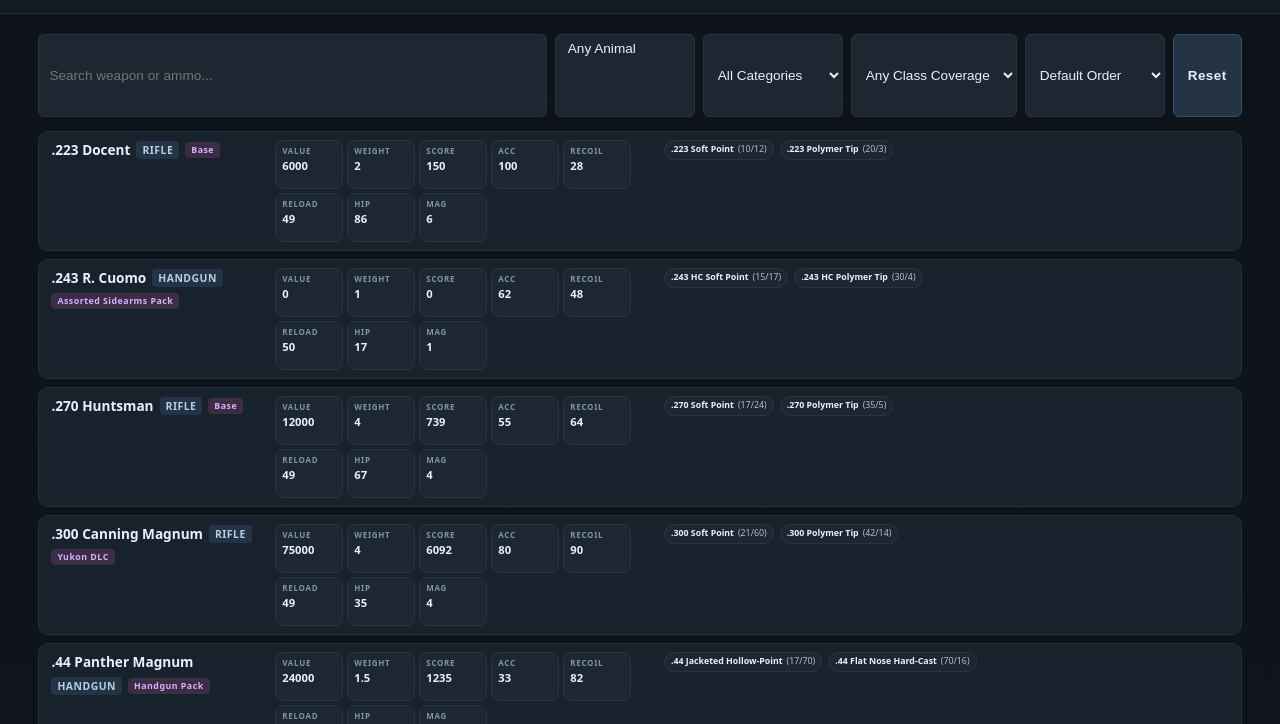
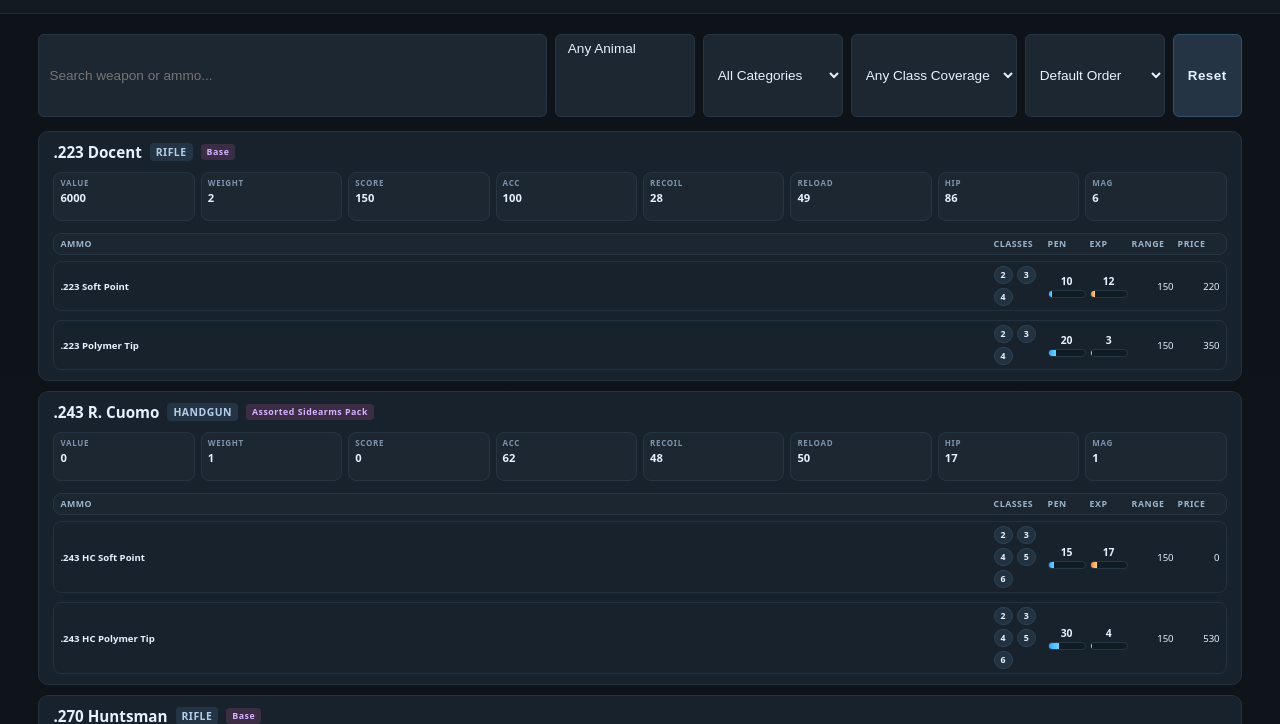
Before and after one commit to CosmicPhoenix171/QuickDiamonds, a plain HTML site: page weapons.html in a window 1280 px wide. Shown: the part 76-800 px from the top of the page. Drawn offline with Linux system fonts and the light colour scheme.

Commit message:
Refactor weapon row layout to improve readability and update ammo display logic for better organization

```diff
--- a/weapons.html
+++ b/weapons.html
@@ -23,26 +23,9 @@
   button { background:#243444; color:var(--ink); border:1px solid #325069; padding:6px 14px; border-radius:6px; cursor:pointer; font-weight:600; letter-spacing:.5px }
   button:hover { background:#2e4860 }
   /* List layout replacing card grid */
-  .list { display:flex; flex-direction:column; gap:6px; }
-  .weapon-row { background:var(--panel); border:1px solid #25313d; border-radius:10px; padding:8px 12px; display:grid; gap:12px; grid-template-columns: clamp(180px,18%,240px) clamp(300px,32%,420px) 1fr; align-items:flex-start; position:relative; }
-  .weapon-row h2 { margin:0 0 4px 0; font-size:.85rem; display:flex; flex-wrap:wrap; align-items:center; gap:6px; font-weight:600 }
-  .w-meta { display:flex; flex-direction:column; gap:2px; min-width:0 }
-  .stats-inline { display:flex; flex-wrap:wrap; gap:4px; }
-  .stats-inline .stat { min-width:54px; flex:0 0 auto; }
-  .ammo-inline { display:flex; flex-wrap:wrap; gap:6px; align-items:flex-start; }
-  .ammo-pill2 { background:#1d2732; border:1px solid #273543; padding:4px 6px; border-radius:16px; font-size:.55rem; font-weight:600; display:inline-flex; gap:4px; align-items:center; line-height:1.1 }
-  .ammo-pill2 .ae { font-weight:500; opacity:.75 }
-  .ammo-pill2:hover { background:#223241; border-color:#335066 }
-  .ammo-more { font-size:.55rem; opacity:.6; padding:4px 6px }
-  @media (max-width:1100px){
-    .weapon-row { grid-template-columns: clamp(180px,30%,240px) 1fr; }
-    .weapon-row .ammo-inline { grid-column: 1 / -1; }
-  }
-  @media (max-width:720px){
-    .weapon-row { grid-template-columns: 1fr; }
-    .stats-inline { order:2 }
-    .ammo-inline { order:3 }
-  }
+  .list { display:flex; flex-direction:column; gap:8px; }
+  .weapon-row { background:var(--panel); border:1px solid #25313d; border-radius:10px; padding:10px 14px; display:flex; flex-direction:column; gap:8px; position:relative; }
+  .weapon-row h2 { margin:0; font-size:.95rem; display:flex; flex-wrap:wrap; align-items:center; gap:8px; font-weight:600 }
   .weapon-row + .weapon-row { margin-top:2px }
   .cat { font-size:.65rem; padding:2px 6px; border-radius:4px; background:#243444; letter-spacing:.5px; text-transform:uppercase; color:#b2cee9 }
   .dlc { font-size:.55rem; padding:2px 6px; border-radius:4px; background:#3a2d44; color:#d6b2ff; letter-spacing:.5px }
@@ -227,30 +210,11 @@ function weaponRow(w){
     ['Hip', w.hipshot],
     ['Mag', w.magazine]
   ];
-  const statsHtml = `<div class="stats-inline">${stats.map(([l,v])=>`<div class=\"stat\"><span class=\"stat-l\">${l}</span><span class=\"stat-v\">${v ?? '—'}</span></div>`).join('')}</div>`;
-  const ammoList = (w.ammo||[]);
-  let ammoHtml;
-  if(!ammoList.length){
-    ammoHtml = '<div class="ammo-inline" style="opacity:.6;font-size:.55rem">No ammo data</div>';
-  } else {
-    const maxShow = 10; // truncate very long lists
-    const pills = ammoList.slice(0,maxShow).map(a=>{
-      const pen=a.penetration??'—';
-      const exp=a.expansion??'—';
-      const range=a.range??a.maxRange??'—';
-      const price=(a.price!==undefined&&a.price!==null)?a.price:'—';
-      const classes=(a.classes||[]).join(',')||'–';
-      return `<span class=\"ammo-pill2\" title=\"Classes: ${classes}\nPen: ${pen}\nExp: ${exp}\nRange: ${range}\nPrice: ${price}\">${a.name}<span class=\"ae\">(${pen}/${exp})</span></span>`;
-    }).join('');
-    const more = ammoList.length>maxShow ? `<span class=\"ammo-more\">+${ammoList.length-maxShow} more</span>`:'';
-    ammoHtml = `<div class=\"ammo-inline\">${pills}${more}</div>`;
-  }
+  const statsHtml = `<div class="stats">${stats.map(([l,v])=>`<div class="stat"><span class="stat-l">${l}</span><span class="stat-v">${v ?? '—'}</span></div>`).join('')}</div>`;
   return `<div class="weapon-row" data-weapon="${w.weapon}">
-    <div class="w-meta">
-      <h2>${w.weapon} <span class="cat">${w.category}</span> <span class="dlc">${w.dlc}</span></h2>
-    </div>
+    <h2>${w.weapon} <span class="cat">${w.category}</span> <span class="dlc">${w.dlc}</span></h2>
     ${statsHtml}
-    ${ammoHtml}
+    ${ammoBlock(w.ammo||[])}
   </div>`;
 }
 
```
